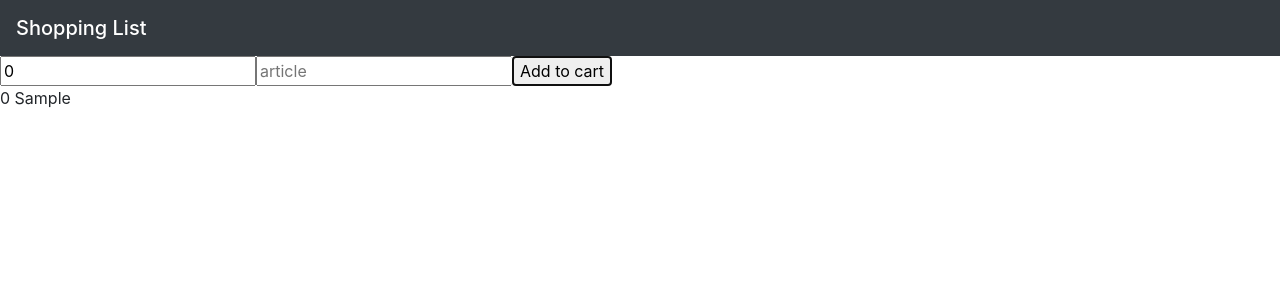
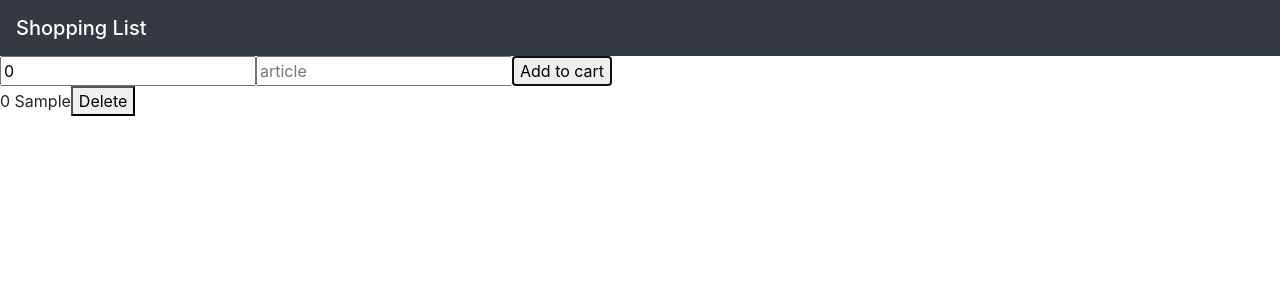
Before and after one commit to kyerz/react-redux-sandbox, a React (Create React App) app: page / in a window 1280 px wide. Both pictures are taken after typing "Sample" into the empty fields and a click on the button "Add to cart". Shown: the top 300 px of the page. Built offline with nearby package versions, Linux system fonts and the light colour scheme.

Commit message:
remove article with redux done

```diff
--- a/src/components/App.js
+++ b/src/components/App.js
@@ -12,7 +12,7 @@ class App extends Component {
       <div>
         <Header />
         <Form addArticle={this.props.addArticle} />
-        <ArticleList articles={this.props.articles} />
+        <ArticleList articles={this.props.articles} removeArticle={this.props.removeArticle} />
       </div>
     )
   }
--- a/src/components/Article.js
+++ b/src/components/Article.js
@@ -1,8 +1,11 @@
 import React from 'react'
 
-const Article = ({ article }) => {
+const Article = ({ article, removeArticle }) => {
   return (
-    <div key={article.id}>{article.quantity} {article.name}</div>
+    <div key={article.id}>
+      {article.quantity} {article.name}
+      <button onClick={() => removeArticle(article)}>Delete</button>
+    </div>
   )
 }
 
--- a/src/components/ArticleList.js
+++ b/src/components/ArticleList.js
@@ -1,10 +1,10 @@
 import React from 'react'
 import Article from './Article'
 
-const ArticleList = ({ articles }) => {
+const ArticleList = ({ articles, removeArticle }) => {
   return (
     <div>
-      {articles.map(article => <Article article={article} />)}
+      {articles.map(article => <Article key={article.id} article={article} removeArticle={removeArticle} />)}
     </div>
   )
 }
--- a/src/index.js
+++ b/src/index.js
@@ -12,8 +12,7 @@ const articlesReducer = (state = [], action) => {
       action.payload.id = Date.now()
       return [...state, action.payload]
     case 'REMOVE_ARTICLE':
-      console.log('REMOVE_ARTICLE REDUCER')
-      return state
+      return state.filter(article => article.id !== action.payload.id)
     default:
       return state
   }
```
